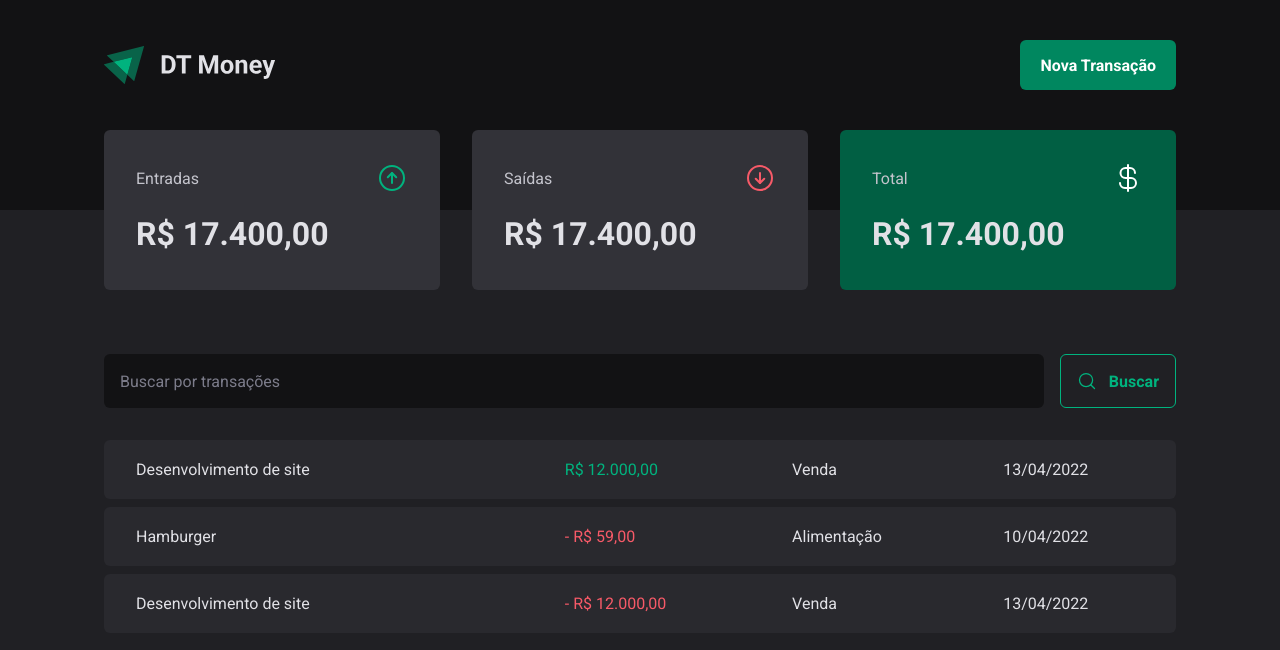
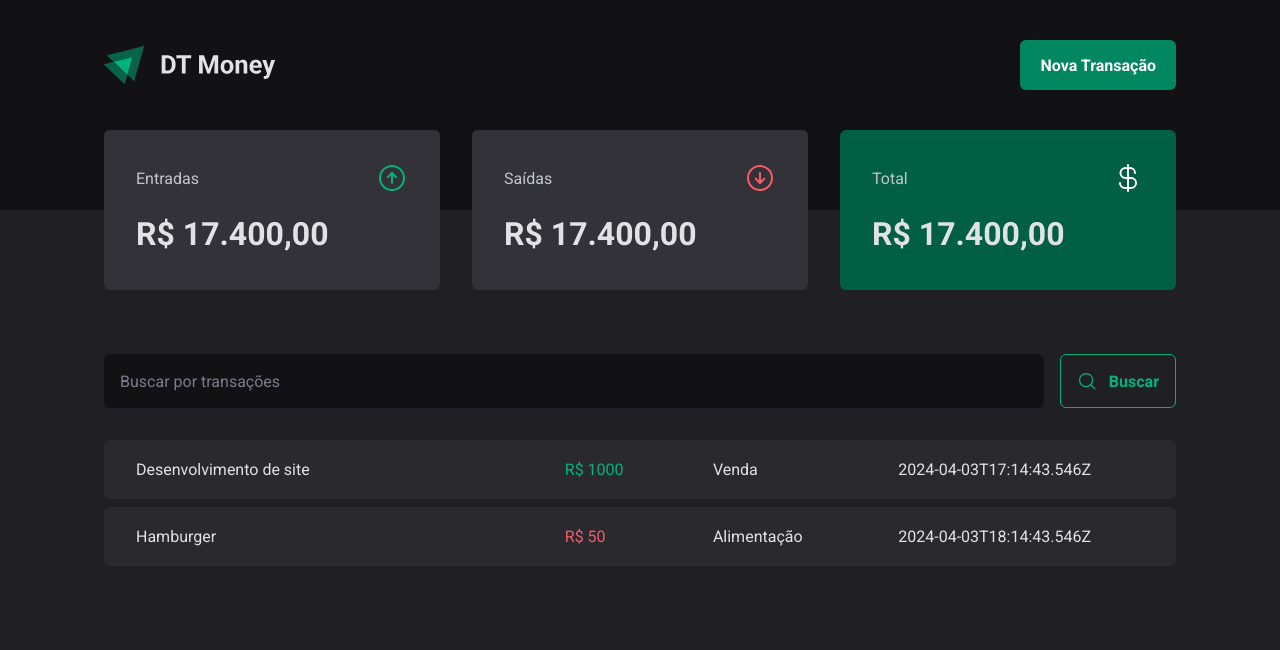
Before and after one commit to alvaropsouza/money-manager, a React (Vite) app: page / in a window 1280 px wide. Shown: the top 650 px of the page. Built offline with nearby package versions, Linux system fonts and the light colour scheme; data requests are answered from the project's data file.

Commit message:
feat: first fetch

```diff
--- a/package.json
+++ b/package.json
@@ -7,7 +7,8 @@
     "dev": "vite",
     "build": "tsc && vite build",
     "lint": "eslint . --ext ts,tsx --report-unused-disable-directives --max-warnings 0",
-    "preview": "vite preview"
+    "preview": "vite preview",
+    "dev:server": "json-server server.json -p 3333"
   },
   "dependencies": {
     "@radix-ui/react-dialog": "^1.0.5",
@@ -27,6 +28,7 @@
     "eslint": "^8.57.0",
     "eslint-plugin-react-hooks": "^4.6.0",
     "eslint-plugin-react-refresh": "^0.4.6",
+    "json-server": "1.0.0-alpha.23",
     "typescript": "^5.4.3",
     "vite": "^5.2.8"
   }
--- /dev/null
+++ b/server.json
@@ -0,0 +1,20 @@
+{
+  "transactions": [
+    {
+      "id": 1,
+      "description": "Desenvolvimento de site",
+      "category": "Venda",
+      "type": "income",
+      "price": 1000,
+      "createdAt": "2024-04-03T17:14:43.546Z"
+    },
+    {
+      "id": 2,
+      "description": "Hamburger",
+      "type": "outcome",
+      "category": "Alimentação",
+      "price": 50,
+      "createdAt": "2024-04-03T18:14:43.546Z"
+    }
+  ]
+}
--- a/src/pages/Transactions/index.tsx
+++ b/src/pages/Transactions/index.tsx
@@ -1,3 +1,4 @@
+import { useEffect, useState } from 'react';
 import { Header } from '../../components/Header';
 import { SearchForm } from '../../components/SearchForm';
 import { Summary } from '../../components/Summary';
@@ -6,8 +7,28 @@ import {
   TransactionsContainer,
   TransactionsTable,
 } from './styles';
+interface Transaction {
+  id: number;
+  description: string;
+  type: 'income' | 'outcome';
+  price: number;
+  category: string;
+  createdAt: string;
+}
+export function Transactions() {
+  const [transactions, setTransactions] = useState<Transaction[]>([]);
+  async function loadTransactions() {
+    const response = await fetch('http://localhost:3333/transactions');
 
-export function Transactions() {
+    const data = await response.json();
+
+    setTransactions(data);
+  }
+
+  useEffect(() => {
+    loadTransactions();
+  }, []);
+
   return (
     <>
       <Header />
@@ -17,34 +38,22 @@ export function Transactions() {
         <SearchForm />
         <TransactionsTable>
           <tbody>
-            <tr>
-              <td width="40%">Desenvolvimento de site</td>
-              <td>
-                <PriceHighlight variant="income">R$ 12.000,00</PriceHighlight>
-              </td>
-              <td>Venda</td>
-              <td>13/04/2022</td>
-            </tr>
-
-            <tr>
-              <td width="40%">Hamburger</td>
-              <td>
-                <PriceHighlight variant="outcome">- R$ 59,00</PriceHighlight>
-              </td>
-              <td>Alimentação</td>
-              <td>10/04/2022</td>
-            </tr>
-
-            <tr>
-              <td width="40%">Desenvolvimento de site</td>
-              <td>
-                <PriceHighlight variant="outcome">
-                  - R$ 12.000,00
-                </PriceHighlight>
-              </td>
-              <td>Venda</td>
-              <td>13/04/2022</td>
-            </tr>
+            {transactions.map(
+              ({ description, type, price, category, id, createdAt }) => {
+                return (
+                  <tr key={id}>
+                    <td width="40%">{description}</td>
+                    <td>
+                      <PriceHighlight
+                        variant={type}
+                      >{`R$ ${price}`}</PriceHighlight>
+                    </td>
+                    <td>{category}</td>
+                    <td>{createdAt}</td>
+                  </tr>
+                );
+              }
+            )}
           </tbody>
         </TransactionsTable>
       </TransactionsContainer>
```
Also changed, not shown: 1 other file (tests, documents, lock files or other folders).
